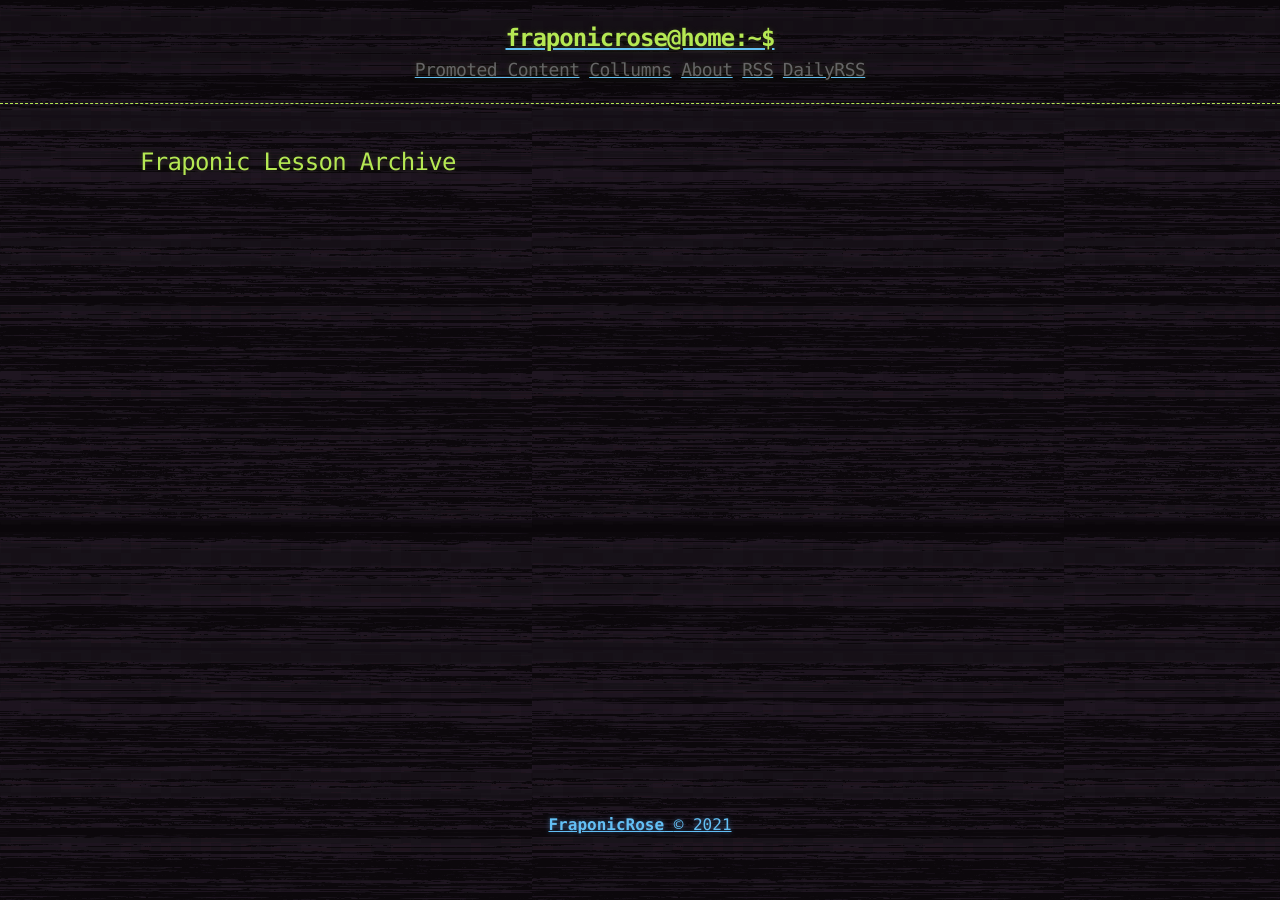
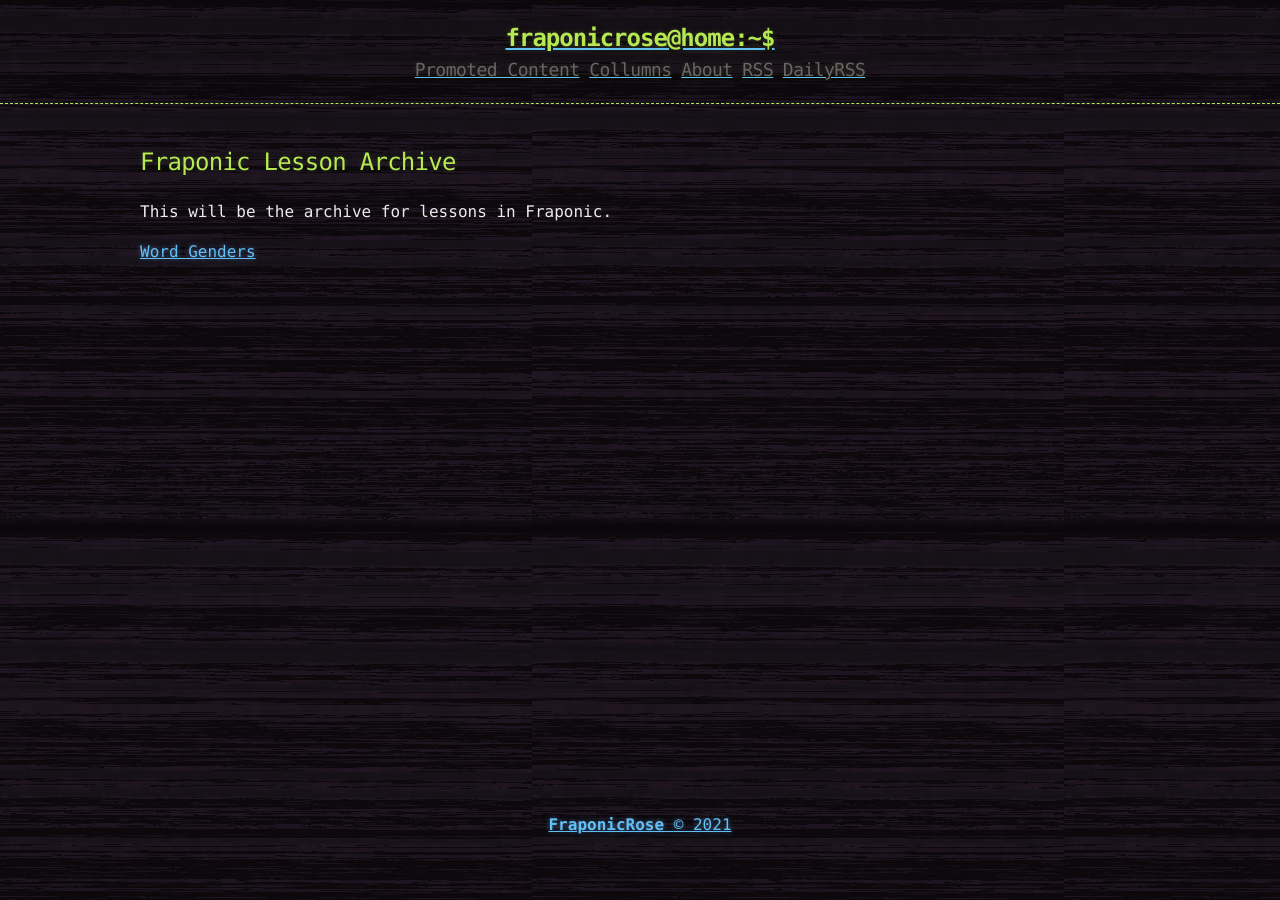
Before and after one commit to LWFlouisa/FraponicRose, a Jekyll site: the page built from pages/fraponic.md, in a window 1280 px wide. Built offline with Jekyll 4.4.1, drawn with Linux system fonts in a browser that asks for light colours.

Commit message:
Update fraponic.md

```diff
--- a/pages/fraponic.md
+++ b/pages/fraponic.md
@@ -3,3 +3,6 @@ layout: page
 title: Fraponic Lesson Archive
 ---
 ## Fraponic Lesson Archive
+This will be the archive for lessons in Fraponic.
+
+[Word Genders](https://lwflouisa.github.io/FraponicRose/pages/fraponic/2021-09-10-personalpronouns)
```
